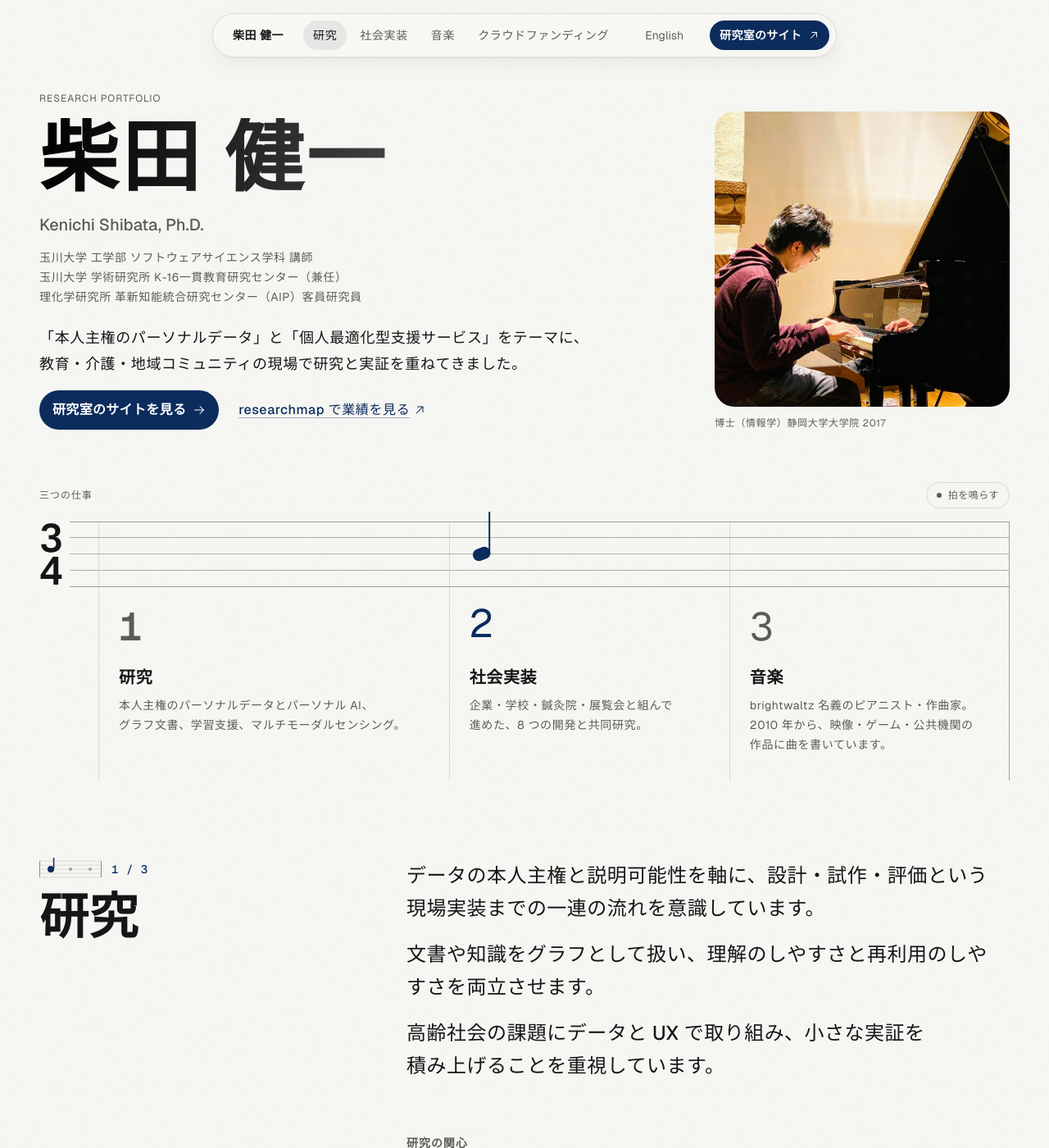
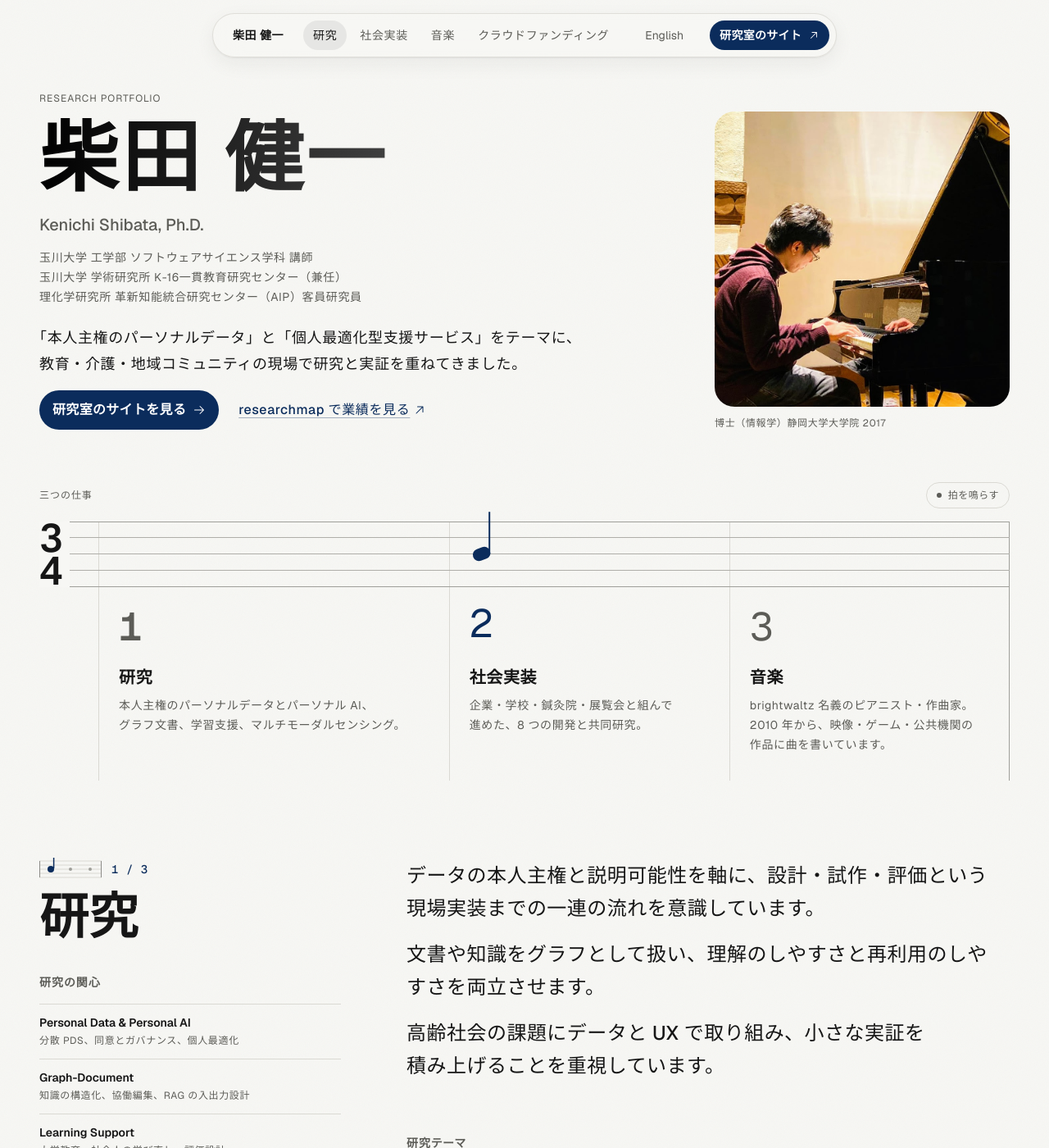
Before and after one commit to brightwaltz/portfolio, a Jekyll site: the page built from index.html, in a window 1280 px wide and 1400 px high. Shown: the whole window at 82% size. Built offline with Jekyll 4.4.1, drawn with Linux system fonts in a browser that asks for light colours.

Commit message:
事例に強弱をつけ、研究の関心を左の列へ、文節改行は短い文だけに
- 社会実装は主な 2 件を大きく、残りの 6 件を 2 段に（キー名 size は Liquid の件数と衝突するので feature に）
- 研究の関心を見出しの下（左の列）に移し、研究テーマとの重複感を減らす
- クラウドファンディングを塗りのカードから罫線に
- 節に入ったとき、目印の音符が拍の位置に置かれる
- 表示演出の判定を早め、画面の下が空かないように
- K-16 を途中で改行しない。文節改行は短い文と見出しだけに

Co-Authored-By: Claude Opus 5.5 <noreply@anthropic.com>
Claude-Session: https://claude.ai/code/session_01PDUKBseog8CWg3HSzaztBz

```diff
--- a/_data/en.yml
+++ b/_data/en.yml
@@ -40,7 +40,7 @@ hero:
   name_sub_lang: ja
   roles:
     - Lecturer, Department of Software Science, College of Engineering, Tamagawa University
-    - Tamagawa Academic Research Institute, K-16 Education Research Center (concurrent)
+    - Tamagawa Academic Research Institute, <span class="nw">K-16</span> Education Research Center (concurrent)
     - Visiting Researcher, RIKEN Center for Advanced Intelligence Project (AIP)
   lead: I work on user-sovereign personal data and individually optimized support services, with field trials across education, eldercare and community settings.
   cta_primary: Visit the lab website
@@ -133,14 +133,14 @@ practice:
       href_label: Press release (PDF, Japanese)
       body: Developing methods to quantitatively evaluate the engagement of human capital, the source of corporate competitiveness and sustainable growth, from biometric, behavioral and environmental data. The goal is a new framework that feeds the results into HR strategy and investment decisions.
       tags: [Multimodal, Engagement, Human capital]
-      size: wide
+      feature: true
     - kind: Tokyo University of the Arts × Hagi × Tsukuba University of Technology × Tamagawa University (2026)
       title: “Forms to Touch, Forms to See” exhibition
       href: https://www.geidai.ac.jp/news/20260326156923.html
       href_label: Announcement (Japanese)
       body: As part of the J-PEAKS regional core project “Visual and Hearing Impairment × AI × Art,” I took part as a collaborator in an exhibition at Hagi Meirin Gakusha, Yamaguchi. Tactile sculpting experiences using 3D printing and sensing explored new possibilities for Hagi ware and connections among diverse people. Co-organized with Tokyo University of the Arts, CASA Inc., Makino Kiln, EYES Inc. and Tsukuba University of Technology (March 29 to April 29, 2026).
       tags: [3D printing, Sensing, Accessibility]
-      size: tall
+      feature: true
     - kind: With the Tamagawa Academy Coral Research Club
       title: Coral aquaculture support app
       body: Educational support that helps new members and students understand coral breeding and aquaculture. It combines animation generation AI for the breeding process, audio podcasts generated from long texts, and conversational AI for Q&A.
--- a/_data/ja.yml
+++ b/_data/ja.yml
@@ -40,7 +40,7 @@ hero:
   name_sub_lang: en
   roles:
     - 玉川大学 工学部 ソフトウェアサイエンス学科 講師
-    - 玉川大学 学術研究所 K-16一貫教育研究センター（兼任）
+    - 玉川大学 学術研究所 <span class="nw">K-16一貫教育研究センター</span>（兼任）
     - 理化学研究所 革新知能統合研究センター（AIP）客員研究員
   lead: 「本人主権のパーソナルデータ」と「個人最適化型支援サービス」をテーマに、教育・介護・地域コミュニティの現場で研究と実証を重ねてきました。
   cta_primary: 研究室のサイトを見る
@@ -134,14 +134,14 @@ practice:
       href_label: プレスリリース（PDF）
       body: 企業の競争力と持続的な成長の源である「人的資本」のエンゲージメントを、生体情報・行動データ・環境データなどから定量的に評価する手法を開発しています。評価結果を人材戦略や投資判断に生かす、新しい枠組みの構築を目指します。
       tags: [マルチモーダル, エンゲージメント, 人的資本]
-      size: wide
+      feature: true
     - kind: 東京藝術大学 × 萩 × 筑波技術大学 × 玉川大学（2026）
       title: 「さわるかたち みるかたち」展
       href: https://www.geidai.ac.jp/news/20260326156923.html
       href_label: 東京藝術大学のお知らせ
       body: 地域中核事業 J-PEAKS「視覚・聴覚障がい × AI × アート」の一環として、萩・明倫学舎（山口県）で開かれた展覧会に協力者として参画しました。3D プリントとセンシング技術を使った触れる造形体験で、萩焼の新しい可能性と、多様な人どうしのつながりを探りました。東京藝術大学・株式会社CASA・牧野窯・株式会社アイズ・筑波技術大学との共同実施（2026.3.29〜4.29）。
       tags: [3D プリント, センシング, アクセシビリティ]
-      size: tall
+      feature: true
     - kind: 玉川学園サンゴ研究部との連携
       title: サンゴ養殖支援サービスアプリ
       body: 新入部員や学生がサンゴの飼育・養殖を理解しやすくするための教育支援です。飼育の過程を学べるアニメーション生成 AI、長い文章から作る音声ポッドキャスト、質疑応答を支える対話型 AI を組み合わせました。
--- a/_layouts/home.html
+++ b/_layouts/home.html
@@ -146,6 +146,14 @@
         <header class="split__head" data-reveal>
           {% include marker.html beat=1 label=d.research.label %}
           <h2 class="h2" id="research-title">{{ d.research.title }}</h2>
+          <div class="keys">
+            <h3 class="h3">{{ d.research.interests_title }}</h3>
+            <ul class="interests">
+              {%- for i in d.research.interests %}
+              <li><span class="interests__name" lang="en">{{ i.name }}</span>{% if i.detail != "" %}<span class="interests__detail">{{ i.detail }}</span>{% endif %}</li>
+              {%- endfor %}
+            </ul>
+          </div>
         </header>
         <div class="split__body">
           <ol class="approach" data-reveal>
@@ -153,15 +161,6 @@
             <li>{{ a }}</li>
             {%- endfor %}
           </ol>
-
-          <div class="block" data-reveal>
-            <h3 class="h3">{{ d.research.interests_title }}</h3>
-            <ul class="interests">
-              {%- for i in d.research.interests %}
-              <li><span class="interests__name" lang="en">{{ i.name }}</span>{% if i.detail != "" %}<span class="interests__detail">{{ i.detail }}</span>{% endif %}</li>
-              {%- endfor %}
-            </ul>
-          </div>
 
           <div class="block" data-reveal>
             <h3 class="h3">{{ d.research.themes_title }}</h3>
@@ -227,10 +226,35 @@
           <h2 class="h2" id="practice-title">{{ d.practice.title }}</h2>
           <p class="section__lead">{{ d.practice.lead }}</p>
         </header>
+        {%- assign feats = d.practice.items | where_exp: "w", "w.feature == true" %}
+        {%- assign rest = d.practice.items | where_exp: "w", "w.feature != true" %}
         <ol class="works">
-          {%- for w in d.practice.items %}
-          <li class="work{% if w.size %} work--feature{% endif %}" data-reveal>
-            <span class="work__no mono" aria-hidden="true">{% if forloop.index < 10 %}0{% endif %}{{ forloop.index }}</span>
+          {%- for w in feats %}
+          {%- assign n = forloop.index %}{% assign cls = " work--feature" %}
+          <li class="work{{ cls }}" data-reveal>
+            <span class="work__no mono" aria-hidden="true">{% if n < 10 %}0{% endif %}{{ n }}</span>
+            <div class="work__head">
+              <p class="work__kind">{{ w.kind }}</p>
+              <h3 class="work__title">{{ w.title }}</h3>
+            </div>
+            <div class="work__body">
+              <p>{{ w.body }}</p>
+              <ul class="tags">{% for t in w.tags %}<li>{{ t }}</li>{% endfor %}</ul>
+              {%- if w.href %}
+              <a class="link" href="{{ w.href }}">{{ w.href_label }}{{ ext }}</a>
+              {%- endif %}
+              {%- if w.anchor %}
+              <a class="link" href="#{{ w.anchor }}">{{ w.anchor_label }}{{ next }}</a>
+              {%- endif %}
+            </div>
+          </li>
+          {%- endfor %}
+        </ol>
+        <ol class="works works--compact" start="{{ feats.size | plus: 1 }}">
+          {%- for w in rest %}
+          {%- assign n = forloop.index | plus: feats.size %}{% assign cls = "" %}
+          <li class="work{{ cls }}" data-reveal>
+            <span class="work__no mono" aria-hidden="true">{% if n < 10 %}0{% endif %}{{ n }}</span>
             <div class="work__head">
               <p class="work__kind">{{ w.kind }}</p>
               <h3 class="work__title">{{ w.title }}</h3>
--- a/assets/site.css
+++ b/assets/site.css
@@ -57,9 +57,13 @@ body {
   text-rendering: optimizeLegibility;
   -webkit-font-smoothing: antialiased;
   line-break: strict;
-  word-break: auto-phrase;
   overflow-wrap: break-word;
+  text-spacing-trim: trim-start;
 }
+/* 文節で折るのは短い文と見出しだけ。長い本文は通常の改行で行末をそろえる */
+.hero__roles li, .approach li, .section__lead, .labnote p,
+.beat__body, .fund__purpose, .tagline__text, .interests__detail { word-break: auto-phrase; }
+.nw { white-space: nowrap; }
 /* 平らな面に薄いノイズ（4%） */
 body::before {
   content: "";
@@ -576,6 +580,7 @@ p, li, dd { text-wrap: pretty; }
 @media (min-width: 1024px) {
   .approach li { font-size: 24px; line-height: 40px; }
 }
+.keys { display: grid; gap: var(--s-200); margin-top: var(--s-300); }
 .interests { display: grid; border-top: 1px solid var(--rule); }
 .interests li {
   display: grid;
@@ -585,9 +590,9 @@ p, li, dd { text-wrap: pretty; }
 }
 .interests__name { font-weight: 600; }
 .interests__detail { color: var(--muted); font-size: 14px; line-height: 24px; }
-@media (min-width: 768px) {
-  .interests li { grid-template-columns: 1fr 1fr; gap: var(--s-300); align-items: baseline; }
-}
+.interests li { padding: var(--s-100) 0; gap: var(--s-25); }
+.interests__name { font-size: 14px; line-height: 20px; }
+.interests__detail { font-size: 12px; line-height: 20px; }
 
 .themes { display: grid; border-top: 1px solid var(--rule); }
 .theme {
@@ -683,6 +688,21 @@ p, li, dd { text-wrap: pretty; }
   .work--feature .work__title { font-size: 30px; line-height: 40px; }
 }
 
+.works--compact { border-top: 0; }
+@media (min-width: 1024px) {
+  .works--compact { grid-template-columns: 1fr 1fr; column-gap: var(--s-700); }
+  .works--compact .work { grid-template-columns: 1fr; gap: var(--s-200); padding: var(--s-400) 0; }
+  .works--compact .work__title { font-size: 20px; line-height: 28px; }
+}
+.works--compact .work__body p { font-size: 14px; line-height: 24px; }
+
+/* 節に入ったとき、目印の音符が拍の位置に置かれる */
+.marker__staff circle.on, .marker__staff line.stem { transform-box: fill-box; transform-origin: center bottom; }
+.js [data-reveal] .marker__staff circle.on { transform: scale(0.2); opacity: 0; transition: transform var(--t-move) var(--ease) 300ms, opacity var(--t-fade) var(--ease) 300ms; }
+.js [data-reveal] .marker__staff line.stem { transform: scaleY(0); transition: transform var(--t-move) var(--ease) 500ms; }
+.js [data-reveal].is-in .marker__staff circle.on { transform: none; opacity: 1; }
+.js [data-reveal].is-in .marker__staff line.stem { transform: none; }
+
 /* 音楽 */
 .section--music { background: var(--surface); }
 .stats { display: flex; flex-wrap: wrap; gap: var(--s-300) var(--s-500); }
@@ -713,16 +733,15 @@ p, li, dd { text-wrap: pretty; }
   gap: var(--s-300);
   align-content: start;
   justify-items: start;
-  padding: var(--s-400) var(--s-300);
-  border-radius: var(--r-2xl);
-  background: var(--surface);
+  padding: var(--s-400) 0 0;
+  border-top: 1px solid var(--text);
 }
 .fund__title { font-size: 20px; line-height: 28px; }
-.fund .stats { width: 100%; padding-block: var(--s-300); border-block: 1px solid rgb(22 22 22 / 0.12); }
+.fund .stats { width: 100%; padding-block: var(--s-300); border-block: 1px solid var(--rule); }
 .fund__purpose { font-weight: 500; }
 @media (min-width: 1024px) {
   .funds { grid-template-columns: 1fr 1fr; }
-  .fund { padding: var(--s-500); }
+  .funds { column-gap: var(--s-700); }
   .fund__title { font-size: 24px; line-height: 32px; }
 }
 
@@ -758,6 +777,7 @@ p, li, dd { text-wrap: pretty; }
 @media (prefers-reduced-motion: reduce) {
   html { scroll-behavior: auto; }
   .js [data-reveal] { opacity: 1; transform: none; transition: none; }
+  .js [data-reveal] .marker__staff circle.on, .js [data-reveal] .marker__staff line.stem { opacity: 1; transform: none; transition: none; }
   .js .tagline__word { color: var(--text); transition: none; }
   .staff__note, .beat__no { transition: none; }
   .menu, .menu__list li, .nav__line, .btn, .link, .skip { transition-duration: 0ms !important; }
--- a/assets/site.js
+++ b/assets/site.js
@@ -11,7 +11,7 @@
         e.target.classList.add('is-in');
         io.unobserve(e.target);
       }
-    }, { rootMargin: '0px 0px -10% 0px', threshold: 0.08 });
+    }, { rootMargin: '0px 0px -4% 0px', threshold: 0 });
     reveals.forEach((el) => io.observe(el));
   } else {
     reveals.forEach((el) => el.classList.add('is-in'));
```
